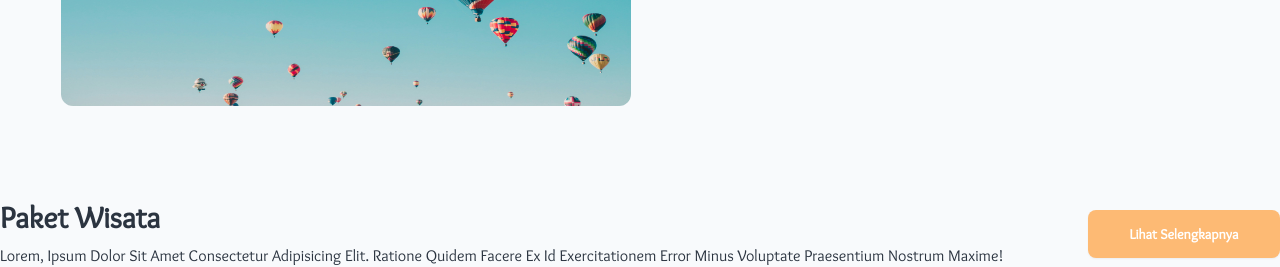
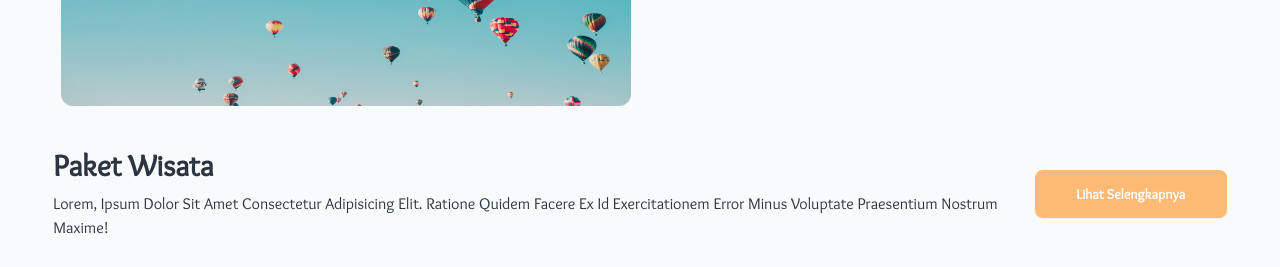
Before and after one commit to frmnsyh19/Rajab-Travel, a website: page index.html in a window 1280 px wide. Shown: the part 1160-1427 px from the top of the page. Drawn offline with nearby package versions, Linux system fonts and the light colour scheme; grey boxes are pictures that could not be loaded.

Commit message:
commit result

```diff
--- a/index.html
+++ b/index.html
@@ -143,7 +143,7 @@
           </div>
         </section>
       </div>
-      <div class="w-full flex flex-col gap-16">
+      <div class="w-full flex flex-col gap-12 lg:gap-6">
         <!-- Our Rajab -->
         <div class="flex w-full items-center justify-center p-2">
           <div
@@ -191,7 +191,7 @@
         <!-- Paket wisata -->
         <div class="flex w-full flex-col items-center justify-center">
           <div
-            class="flex h-full w-full flex-col items-center justify-start gap-4 p-1 lg:h-28 lg:flex-row lg:justify-between lg:gap-0 lg:p-0">
+            class="flex h-full w-full lg:w-11/12 flex-col items-center justify-start gap-4 p-1 lg:h-28 lg:flex-row lg:justify-between lg:gap-0 lg:p-0">
             <div class="flex flex-col gap-2">
               <p class="text-center text-3xl font-bold lg:text-start">
                 Paket Wisata
@@ -620,7 +620,7 @@
         </div>
       </div>
       <div class="mt-6 w-full">
-      <footer class="footer bg-slate-50 p-10 text-base-content">
+      <footer class="footer bg-white p-10 text-base-content">
 	<aside>
 		<div class="w-48 lg:h-60 lg:w-64">
 			<img src="/img/logo.png" class="h-full w-full" alt="">
```
Also changed, not shown: src/output.css.
